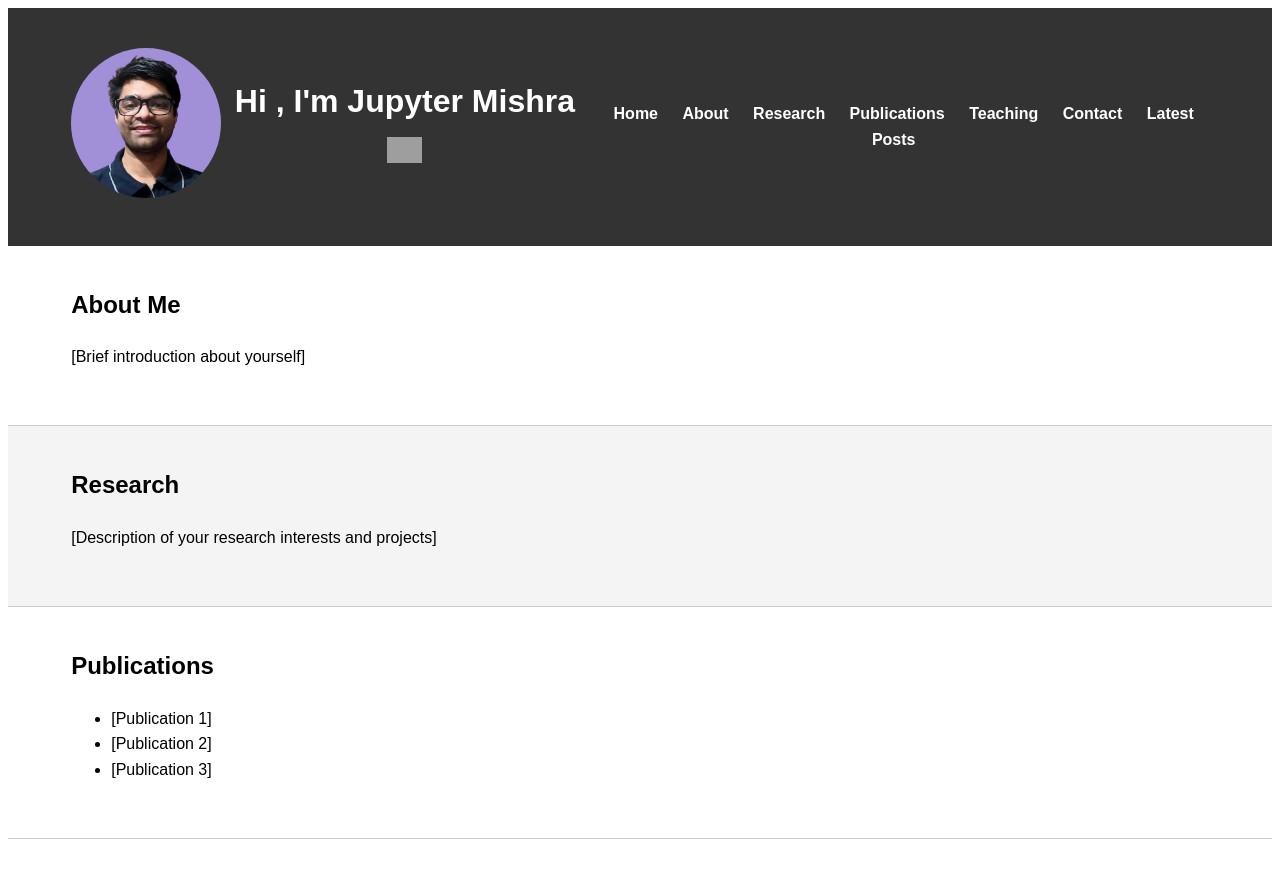
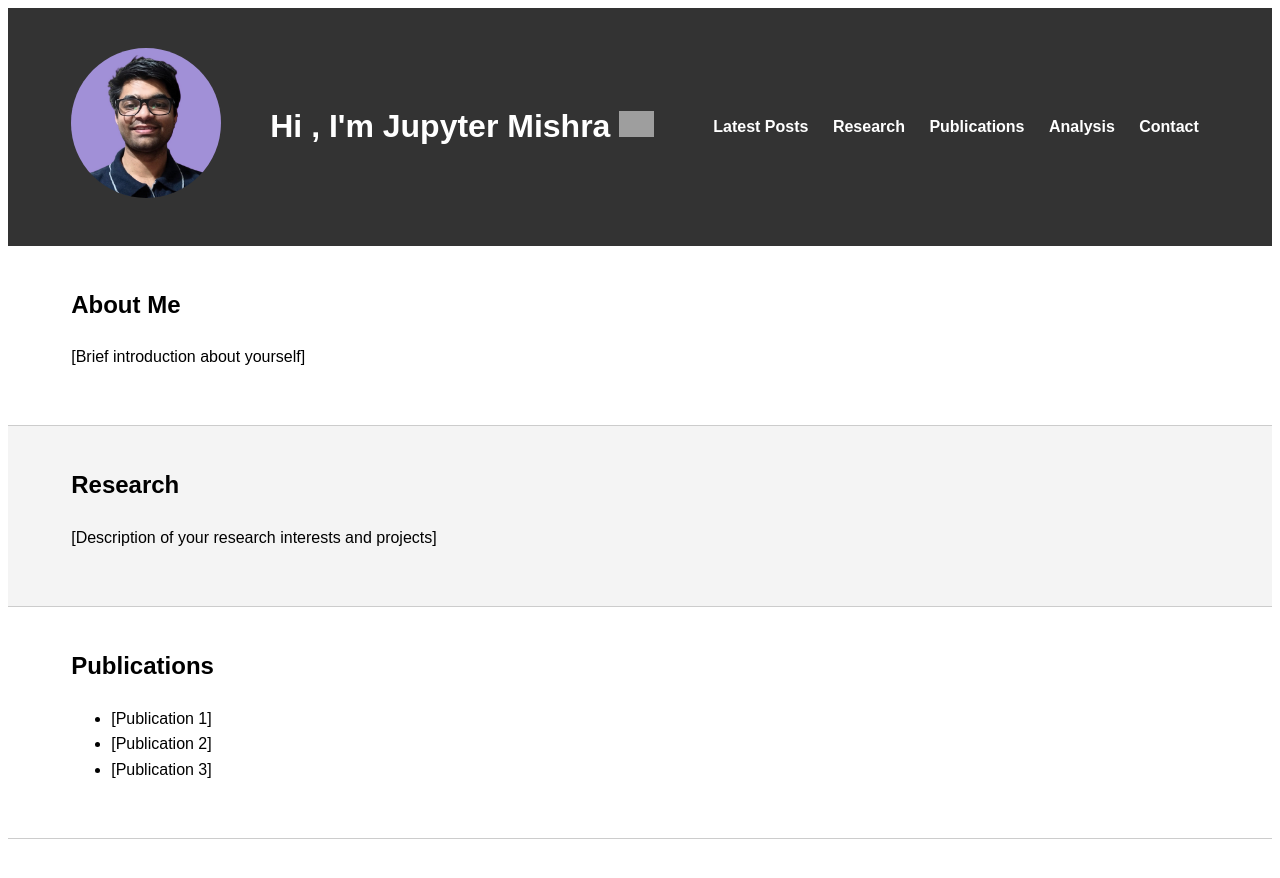
Before and after one commit to jupytermishra/jupytermishra.github.io, a Jekyll site: the page built from index.html, in a window 1280 px wide and 900 px high. Shown: the top 878 px of the window. Built offline with Jekyll 4.4.1, drawn with Linux system fonts in a browser that asks for light colours; grey boxes are pictures that could not be loaded.

Commit message:
Update header.html

```diff
--- a/_includes/header.html
+++ b/_includes/header.html
@@ -8,13 +8,13 @@
  <div align="center">
     <nav>
       <ul>
-        <li><a href="{{ site.url }}">Home</a></li>
-        <li><a href="#about">About</a></li>
+
+        <li><a href="#posts">Latest Posts</a></li>
         <li><a href="#research">Research</a></li>
         <li><a href="#publications">Publications</a></li>
-        <li><a href="#teaching">Teaching</a></li>
+        <li><a href="#teaching">Analysis</a></li>
         <li><a href="#contact">Contact</a></li>
-        <li><a href="#posts">Latest Posts</a></li>
+
       </ul>
     </nav>
   </div>
```
